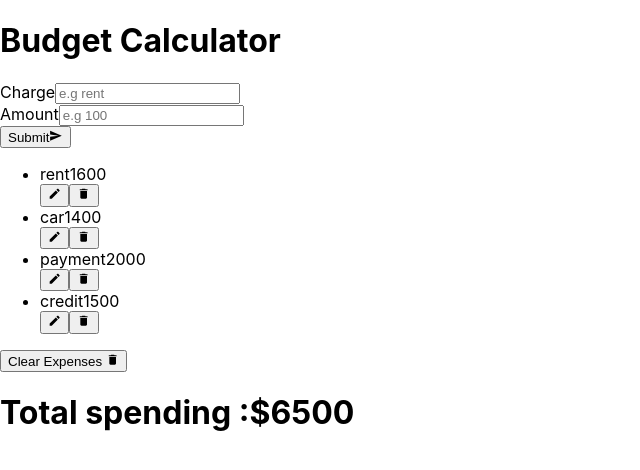
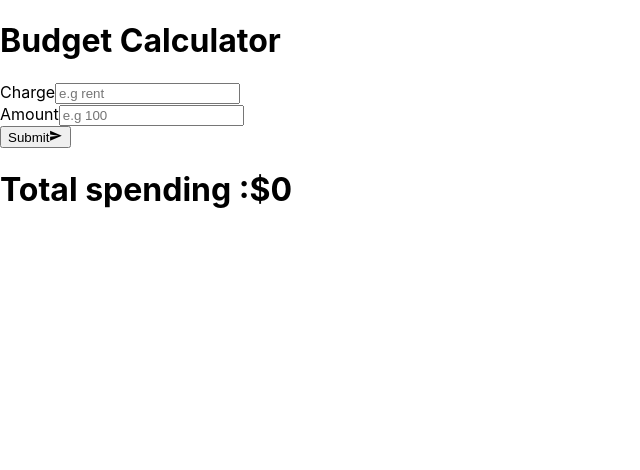
Before and after one commit to MaramMs/Budget-Calculator, a React (Create React App) app in the folder budget-cal/: page / in a window 1280 px wide. Shown: the top 470 px of the page, without its empty margins (0-640 px from the left). Built offline with nearby package versions, Linux system fonts and the light colour scheme.

Commit message:
store data in local storage

```diff
--- a/budget-cal/src/App.js
+++ b/budget-cal/src/App.js
@@ -1,4 +1,4 @@
-import React, { useState } from "react";
+import React, { useState,useEffect } from "react";
 import "./App.css";
 import { ExpenseForm } from "./components/ExpenseForm";
 import { ExpenseList } from "./components/ExpenseList";
@@ -6,12 +6,10 @@ import { ExpenseList } from "./components/ExpenseList";
 import { Alert } from "./components/Alert";
 import { v4 as uuid } from "uuid";
 
-const initialExpenses = [
-  { id: uuid(), charge: "rent", amount: 1600 },
-  { id: uuid(), charge: "car", amount: 1400 },
-  { id: uuid(), charge: "payment", amount: 2000 },
-  { id: uuid(), charge: "credit", amount: 1500 },
-];
+const initialExpenses= localStorage.getItem('expenses')? JSON.parse(localStorage.getItem('expenses')): [];
+
+
+
 function App() {
   const [expenses, setExpenses] = useState(initialExpenses);
   const [charge, setCharge] = useState("");
@@ -19,6 +17,10 @@ function App() {
   const [alert, setAlert] = useState({ show: false });
   const [edit, setEdit] = useState(false);
   const [id, setId] = useState(0);
+
+  useEffect(() =>{
+    localStorage.setItem('expenses',JSON.stringify(expenses))
+  },[expenses])
 
   const handleCharge = (e) => {
     setCharge(e.target.value);
```
